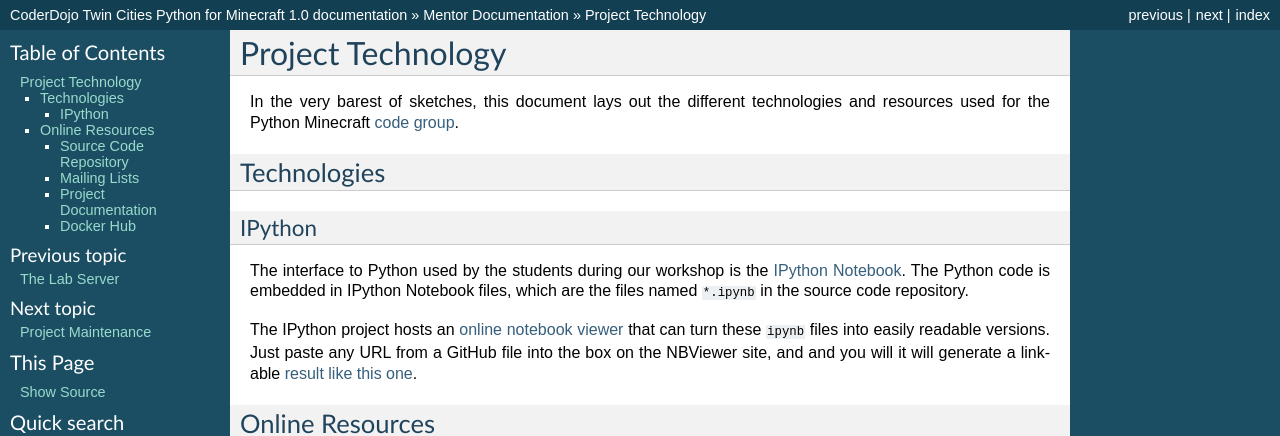
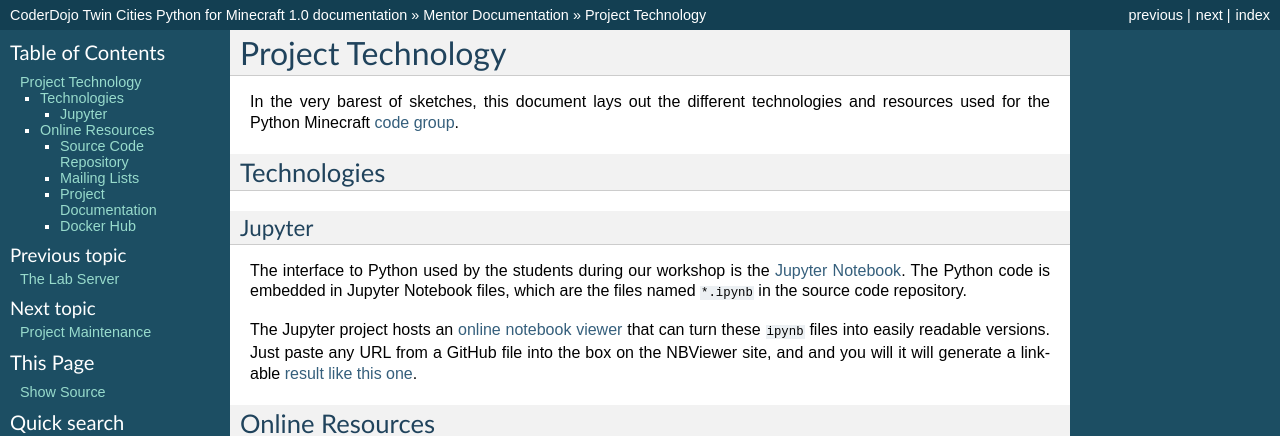
Before and after one commit to CoderDojoTC/python-minecraft, a Sphinx documentation site: the page built from docs/mentors/project-technology.rst, in a window 1280 px wide. Shown: the top 436 px of the page. Built offline with Sphinx 7.4.7, drawn with Linux system fonts in a browser that asks for light colours.

Commit message:
Update doc references from IPython to Jupyter

```diff
--- a/docs/mentors/project-technology.rst
+++ b/docs/mentors/project-technology.rst
@@ -10,22 +10,22 @@
 Technologies
 ============
 
-IPython
+Jupyter
 -------
 
 The interface to Python used by the students during our workshop is
-the `IPython Notebook`_. The Python code is embedded in IPython
+the `Jupyter Notebook`_. The Python code is embedded in Jupyter
 Notebook files, which are the files named :file:`*.ipynb` in the
 source code repository.
 
-The IPython project hosts an `online notebook viewer`_ that can turn
+The Jupyter project hosts an `online notebook viewer`_ that can turn
 these ``ipynb`` files into easily readable versions. Just paste any
 URL from a GitHub file into the box on the NBViewer site, and  and you will
 it will generate a linkable `result like this one`_.
 
-.. _IPython Notebook: http://ipython.org/ipython-doc/stable/notebook/index.html
-.. _online notebook viewer: http://nbviewer.ipython.org
-.. _result like this one: http://nbviewer.ipython.org/github/CoderDojoTC/python-minecraft/blob/master/classroom-code/exercises/Exercise%20%201%20--%20Hello%20World.ipynb
+.. _Jupyter Notebook: https://jupyter-notebook.readthedocs.org/en/latest/
+.. _online notebook viewer: http://nbviewer.jupyter.org
+.. _result like this one: http://nbviewer.jupyter.org/github/CoderDojoTC/python-minecraft/blob/master/classroom-code/exercises/
 
 
 Online Resources
```
